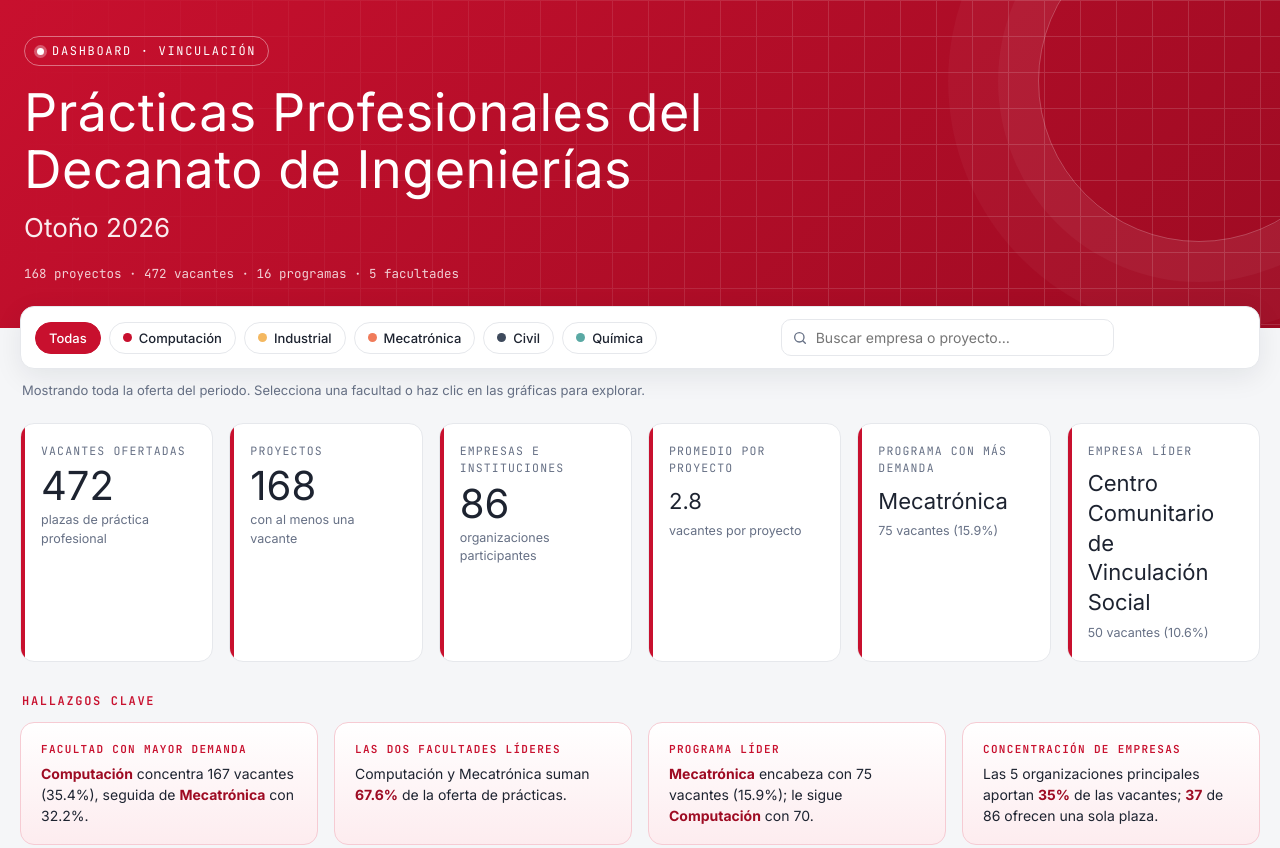
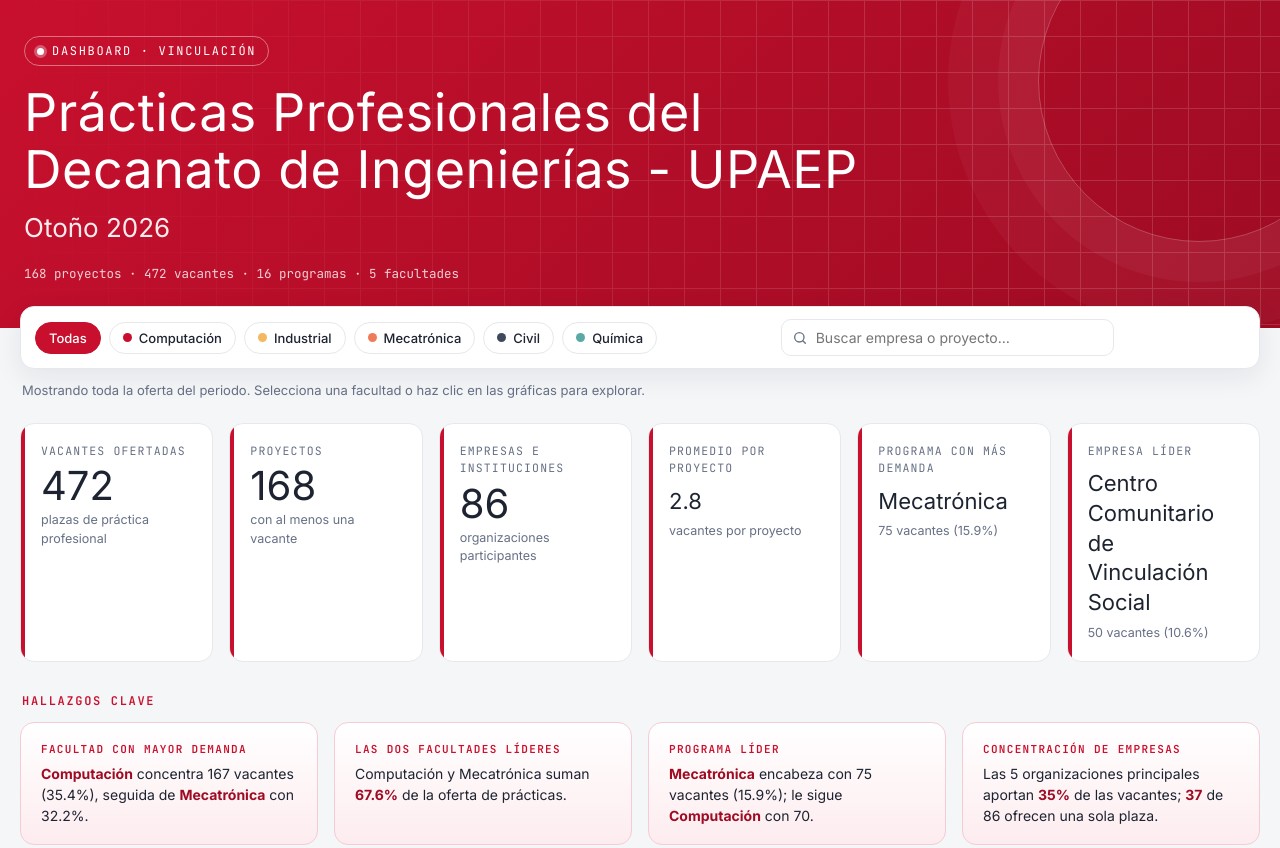
Before and after one commit to AEJM/practicas-o26, a plain HTML site: page index.html in a window 1280 px wide. Shown: the top 848 px of the page. Drawn offline with nearby package versions, Linux system fonts and the light colour scheme; a web font is replaced by a local one.

Commit message:
index.html

```diff
--- a/index.html
+++ b/index.html
@@ -110,7 +110,7 @@
 <header>
   <div class="hwrap">
     <div class="tag mono"><i></i>Dashboard · Vinculación</div>
-    <h1>Prácticas Profesionales del Decanato de Ingenierías</h1>
+    <h1>Prácticas Profesionales del Decanato de Ingenierías - UPAEP</h1>
     <p class="sub">Otoño 2026</p>
     <div class="meta mono" id="meta"></div>
   </div>
```
